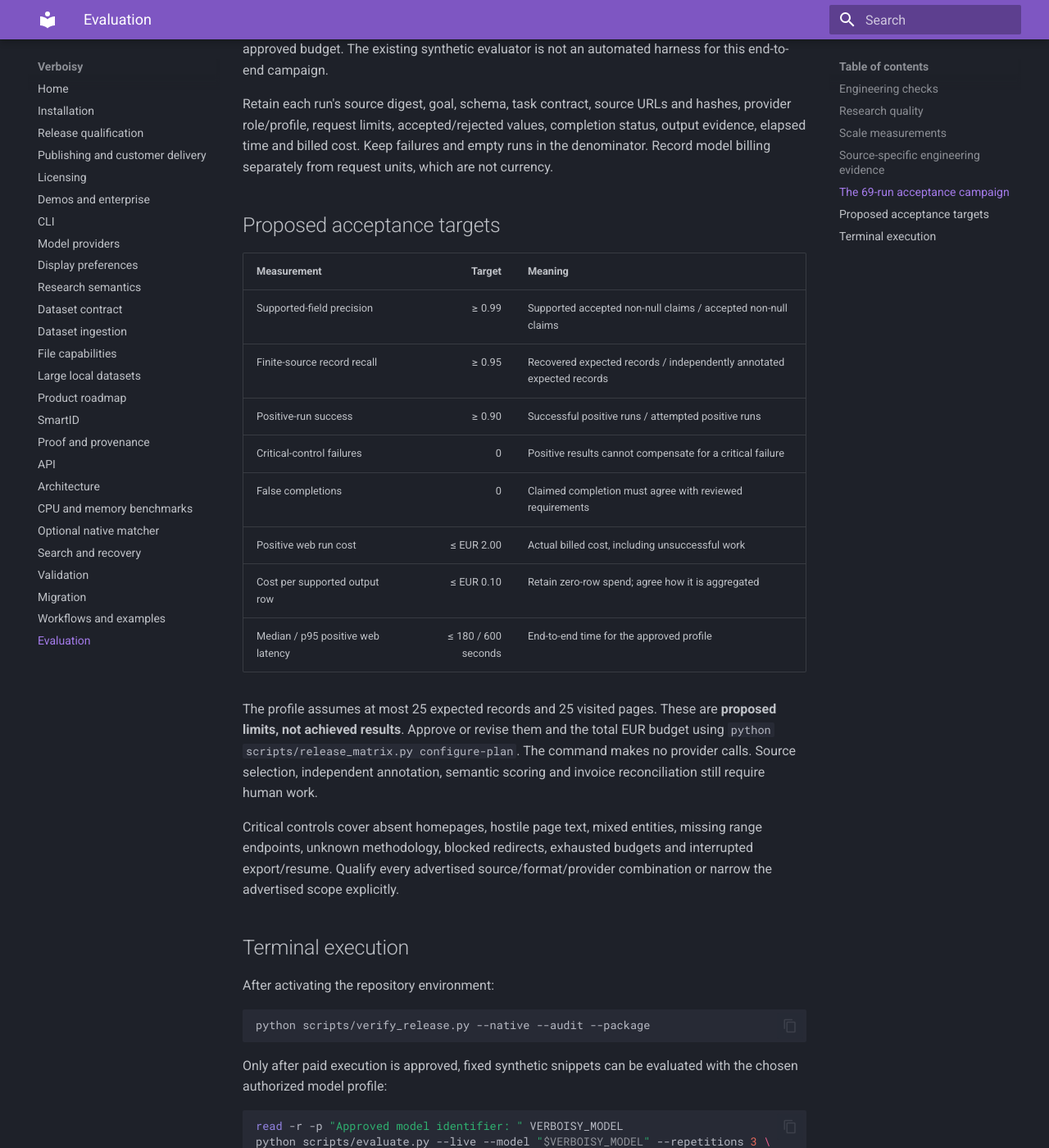
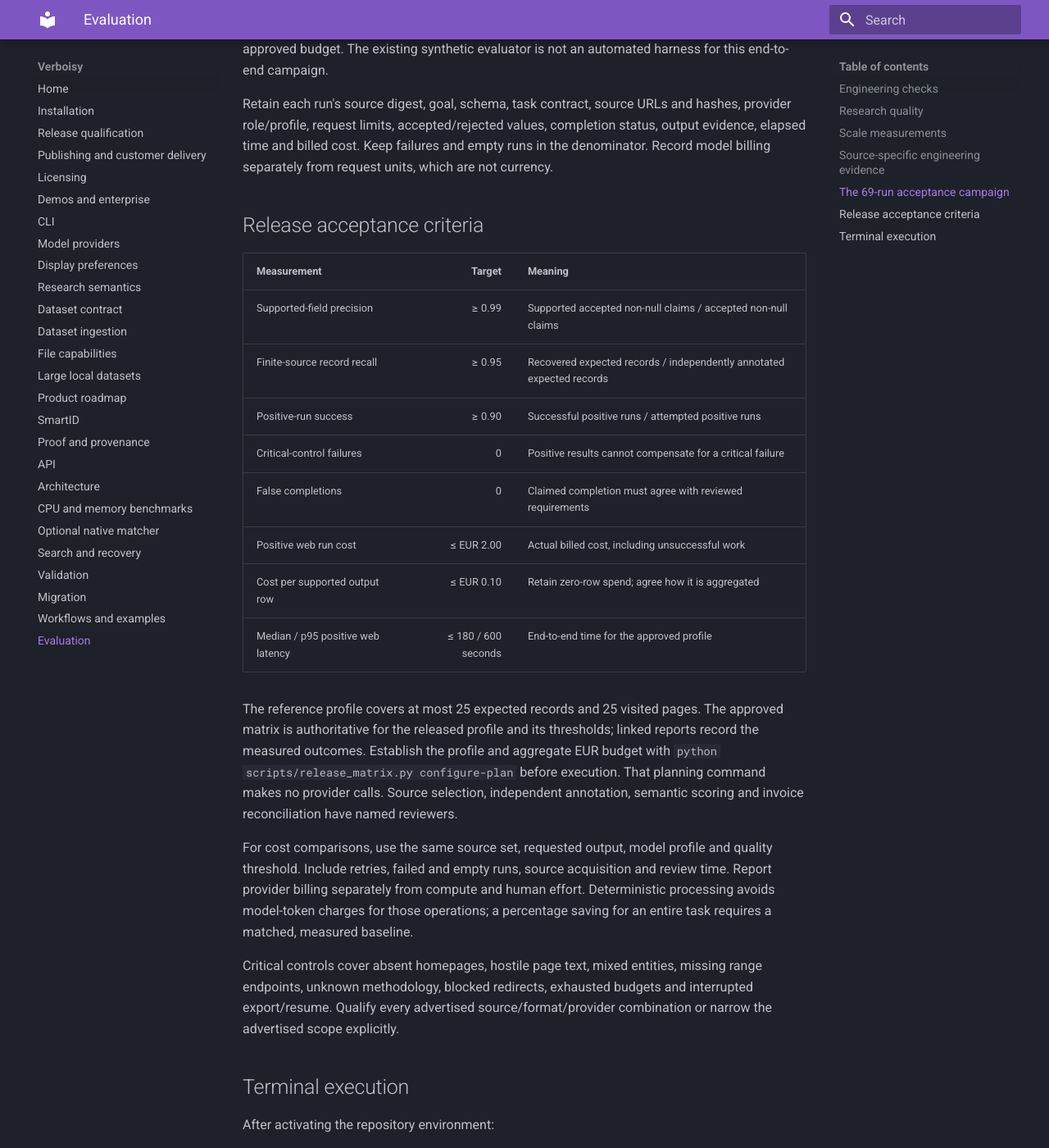
Before and after one commit to EmanueleTorrisi/verboisy, an MkDocs documentation site: the page built from docs/evaluation.md, in a window 1280 px wide and 1400 px high, scrolled down 2416 px. Shown: the whole window at 82% size. Built offline with MkDocs 1.6.1 and Material for MkDocs 9.7.7, drawn with Linux system fonts in a browser that asks for light colours.

Commit message:
docs(evaluation): specify acceptance criteria and comparable cost measurement

```diff
--- a/docs/evaluation.md
+++ b/docs/evaluation.md
@@ -95,7 +95,7 @@ provider role/profile, request limits, accepted/rejected values, completion stat
 output evidence, elapsed time and billed cost. Keep failures and empty runs in the
 denominator. Record model billing separately from request units, which are not currency.
 
-## Proposed acceptance targets
+## Release acceptance criteria
 
 | Measurement | Target | Meaning |
 | --- | ---: | --- |
@@ -108,11 +108,18 @@ denominator. Record model billing separately from request units, which are not c
 | Cost per supported output row | ≤ EUR 0.10 | Retain zero-row spend; agree how it is aggregated |
 | Median / p95 positive web latency | ≤ 180 / 600 seconds | End-to-end time for the approved profile |
 
-The profile assumes at most 25 expected records and 25 visited pages. These are
-**proposed limits, not achieved results**. Approve or revise them and the total EUR
-budget using `python scripts/release_matrix.py configure-plan`. The command makes
-no provider calls. Source selection, independent annotation, semantic scoring and
-invoice reconciliation still require human work.
+The reference profile covers at most 25 expected records and 25 visited pages.
+The approved matrix is authoritative for the released profile and its thresholds;
+linked reports record the measured outcomes. Establish the profile and aggregate EUR
+budget with `python scripts/release_matrix.py configure-plan` before execution.
+That planning command makes no provider calls. Source selection, independent
+annotation, semantic scoring and invoice reconciliation have named reviewers.
+
+For cost comparisons, use the same source set, requested output, model profile and
+quality threshold. Include retries, failed and empty runs, source acquisition and
+review time. Report provider billing separately from compute and human effort.
+Deterministic processing avoids model-token charges for those operations; a
+percentage saving for an entire task requires a matched, measured baseline.
 
 Critical controls cover absent homepages, hostile page text, mixed entities, missing
 range endpoints, unknown methodology, blocked redirects, exhausted budgets and
```
